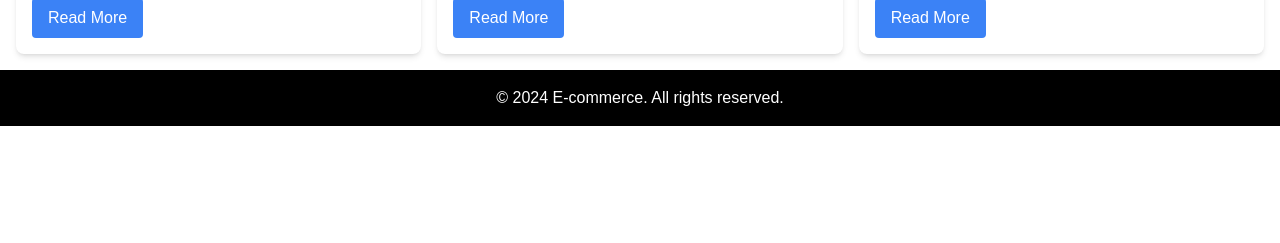
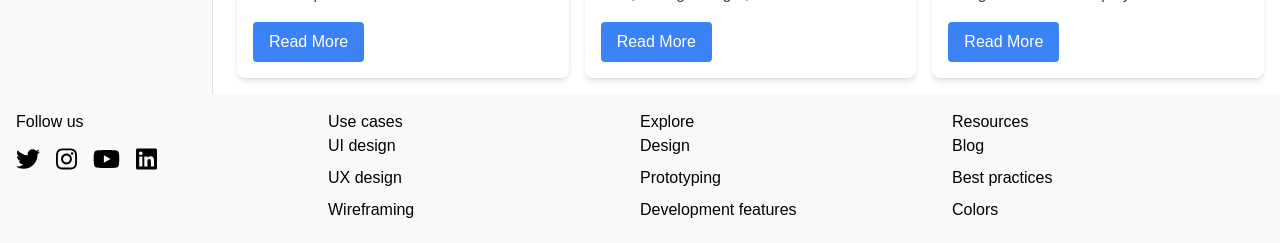
Before and after one commit to Stofull/E-Commerce, a React (Create React App) app: page /Catalog in a window 1280 px wide. Shown: the part 2320-2563 px from the top of the page. Before the commit the page ends 2446 px from the top, so only its background shows below. Built offline with nearby package versions, Linux system fonts and the light colour scheme.

Commit message:
Slidebar

```diff
--- a/package.json
+++ b/package.json
@@ -5,6 +5,9 @@
   "dependencies": {
     "@cloudinary/react": "^1.13.0",
     "@cloudinary/url-gen": "^1.19.0",
+    "@fortawesome/fontawesome-svg-core": "^6.6.0",
+    "@fortawesome/free-brands-svg-icons": "^6.6.0",
+    "@fortawesome/react-fontawesome": "^0.2.2",
     "@testing-library/jest-dom": "^5.17.0",
     "@testing-library/react": "^13.4.0",
     "@testing-library/user-event": "^13.5.0",
--- a/src/components/About.js
+++ b/src/components/About.js
@@ -1,7 +1,6 @@
 import React from 'react';
 import Navbar from './Navbar';
 import '../styles/about.css';
-import { useState } from 'react';
 
 const About = () => {
   return (
--- a/src/components/Catalog.js
+++ b/src/components/Catalog.js
@@ -2,7 +2,8 @@ import React, { useState } from "react";
 import { motion, AnimatePresence } from "framer-motion";
 import Modal from "./Modal";
 import Navbar from "./Navbar";
-import Footer from "./Footer"
+import Footer from "./Footer";
+import Sidebar from "./Sidebar";
 const Catalog = () => {
   const [modalIsOpen, setModalIsOpen] = useState(false);
   const [currentArticle, setCurrentArticle] = useState(null);
@@ -76,6 +77,8 @@ const Catalog = () => {
   return (
     <>
       <Navbar />
+      <div className="flex gap-2">
+        <Sidebar />
         <div className="container mx-auto p-4">
           <div className="grid grid-cols-1 md:grid-cols-3 gap-4">
             {catalogArticles.map((article, index) => (
@@ -91,7 +94,9 @@ const Catalog = () => {
                   />
                 )}
                 <div>
-                <h2 className="text-xl font-semibold mb-2">{article.title}</h2>
+                  <h2 className="text-xl font-semibold mb-2">
+                    {article.title}
+                  </h2>
                   <p className="text-gray-700 mb-4">
                     {article.content.substring(0, 100)}...
                   </p>
@@ -131,6 +136,8 @@ const Catalog = () => {
             </Modal>
           )}
         </div>
+      </div>
+
       <Footer />
     </>
   );
--- a/src/components/Footer.js
+++ b/src/components/Footer.js
@@ -1,18 +1,54 @@
 import React from 'react';
-{/*
-  TODO
-Дописать до конца футер увеличить его в размере, и приписать их к другим страница
-  */
-}
+import '../styles/footer.css';
+import { FontAwesomeIcon } from '@fortawesome/react-fontawesome';
+import { faTwitter, faInstagram, faYoutube, faLinkedin } from '@fortawesome/free-brands-svg-icons';
 
-const Footer = () => {
+function Footer() {
   return (
-    <footer className="bg-black text-white py-4">
-      <div className="container mx-auto text-center">
-        &copy; 2024 E-commerce. All rights reserved.
+    <footer className="footer">
+      <div className="footer-left">
+        <h6>Follow us</h6>
+        <div className="social-icons">
+          <a href="https://twitter.com" target="_blank" rel="noopener noreferrer">
+            <FontAwesomeIcon icon={faTwitter} />
+          </a>
+          <a href="https://instagram.com" target="_blank" rel="noopener noreferrer">
+            <FontAwesomeIcon icon={faInstagram} />
+          </a>
+          <a href="https://youtube.com" target="_blank" rel="noopener noreferrer">
+            <FontAwesomeIcon icon={faYoutube} />
+          </a>
+          <a href="https://linkedin.com" target="_blank" rel="noopener noreferrer">
+            <FontAwesomeIcon icon={faLinkedin} />
+          </a>
+        </div>
+      </div>
+      <div className="footer-section">
+        <h6>Use cases</h6>
+        <ul>
+          <li>UI design</li>
+          <li>UX design</li>
+          <li>Wireframing</li>
+        </ul>
+      </div>
+      <div className="footer-section">
+        <h6>Explore</h6>
+        <ul>
+          <li>Design</li>
+          <li>Prototyping</li>
+          <li>Development features</li>
+        </ul>
+      </div>
+      <div className="footer-section">
+        <h6>Resources</h6>
+        <ul>
+          <li>Blog</li>
+          <li>Best practices</li>
+          <li>Colors</li>
+        </ul>
       </div>
     </footer>
   );
-};
+}
 
 export default Footer;
--- /dev/null
+++ b/src/components/Sidebar.js
@@ -0,0 +1,69 @@
+import React from 'react';
+import '../styles/sidebar.css';
+
+function Sidebar() {
+  return (
+    <aside className="sidebar">
+      <div className="keywords-section">
+        <h5>Keywords</h5>
+        <div className="keywords">
+          <span className="keyword">Spring</span>
+          <span className="keyword">Smart</span>
+          <span className="keyword">Modern</span>
+        </div>
+      </div>
+
+      <div className="filter-section">
+        <h6>Label</h6>
+        <div className="checkbox-group">
+          <label>
+            <input type="checkbox" /> Description
+          </label>
+          <label>
+            <input type="checkbox" /> Description
+          </label>
+          <label>
+            <input type="checkbox" /> Description
+          </label>
+        </div>
+      </div>
+
+      <div className="price-section">
+        <h6>Price</h6>
+        <input type="range" min="0" max="100" />
+      </div>
+
+      <div className="filter-section">
+        <h6>Color</h6>
+        <div className="checkbox-group">
+          <label>
+            <input type="checkbox" /> Label
+          </label>
+          <label>
+            <input type="checkbox" /> Label
+          </label>
+          <label>
+            <input type="checkbox" /> Label
+          </label>
+        </div>
+      </div>
+
+      <div className="filter-section">
+        <h6>Size</h6>
+        <div className="checkbox-group">
+          <label>
+            <input type="checkbox" /> Label
+          </label>
+          <label>
+            <input type="checkbox" /> Label
+          </label>
+          <label>
+            <input type="checkbox" /> Label
+          </label>
+        </div>
+      </div>
+    </aside>
+  );
+}
+
+export default Sidebar;
--- /dev/null
+++ b/src/styles/footer.css
@@ -0,0 +1,40 @@
+.footer {
+  background-color: #f8f9fa;
+  padding: 1rem;
+  display: flex;
+  justify-content: space-around;
+  align-items: flex-start;
+}
+
+.footer-left {
+  flex: 1;
+}
+
+.footer-section {
+  flex: 1;
+}
+
+.footer-section h6, .footer-left h6 {
+  margin-top: 0;
+}
+
+.footer-section ul, .footer-left ul {
+  list-style: none;
+  padding: 0;
+}
+
+.footer-section ul li, .footer-left ul li {
+  margin-bottom: 0.5rem;
+}
+
+.social-icons {
+  display: flex;
+  gap: 1rem;
+  margin-top: 0.5rem;
+}
+
+.social-icons a {
+  color: inherit;
+  text-decoration: none;
+  font-size: 1.5rem;
+}
--- /dev/null
+++ b/src/styles/sidebar.css
@@ -0,0 +1,67 @@
+.sidebar {
+    width: 250px;
+    padding: 20px;
+    background-color: #f8f9fa;
+    border-right: 1px solid #e0e0e0;
+  }
+
+  .keywords-section {
+    margin-bottom: 20px;
+  }
+
+  .keywords h5 {
+    margin-bottom: 10px;
+    font-size: 1.2rem;
+    font-weight: 600;
+  }
+
+  .keywords {
+    display: flex;
+    flex-wrap: wrap;
+    gap: 10px;
+  }
+
+  .keyword {
+    background-color: #ddd;
+    padding: 5px 10px;
+    border-radius: 5px;
+  }
+
+  .filter-section {
+    margin-bottom: 20px;
+  }
+
+  .filter-section h6 {
+    margin-bottom: 10px;
+    font-size: 1rem;
+    font-weight: 600;
+  }
+
+  .checkbox-group {
+    display: flex;
+    flex-direction: column;
+    gap: 10px;
+  }
+
+  .checkbox-group label {
+    display: flex;
+    align-items: center;
+  }
+
+  .checkbox-group input[type="checkbox"] {
+    margin-right: 10px;
+  }
+
+  .price-section {
+    margin-bottom: 20px;
+  }
+
+  .price-section h6 {
+    margin-bottom: 10px;
+    font-size: 1rem;
+    font-weight: 600;
+  }
+
+  .price-section input[type="range"] {
+    width: 100%;
+  }
```
Also changed, not shown: 1 other file (tests, documents, lock files or other folders). Lines whose indentation alone changed are shown as unchanged.
